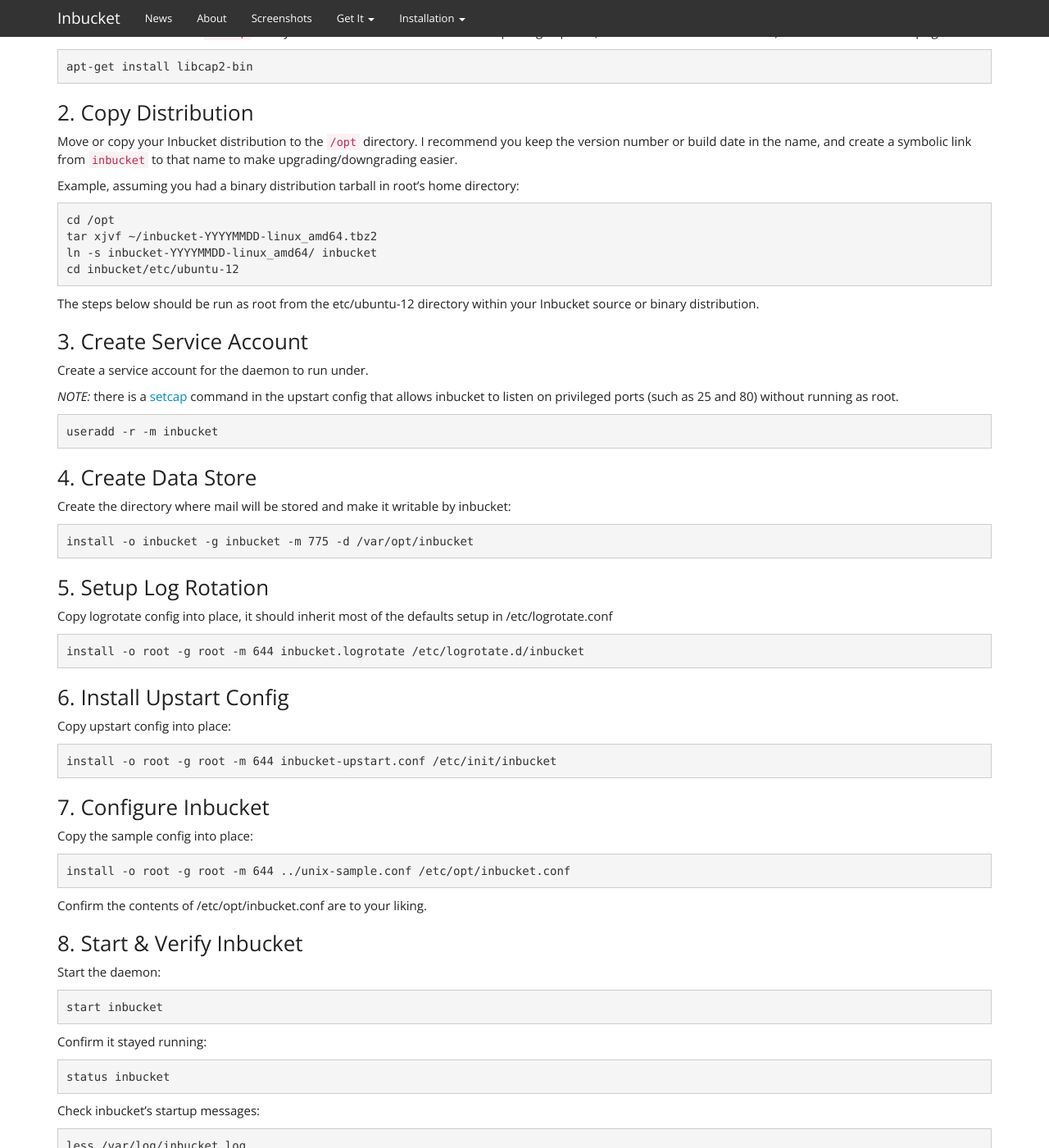
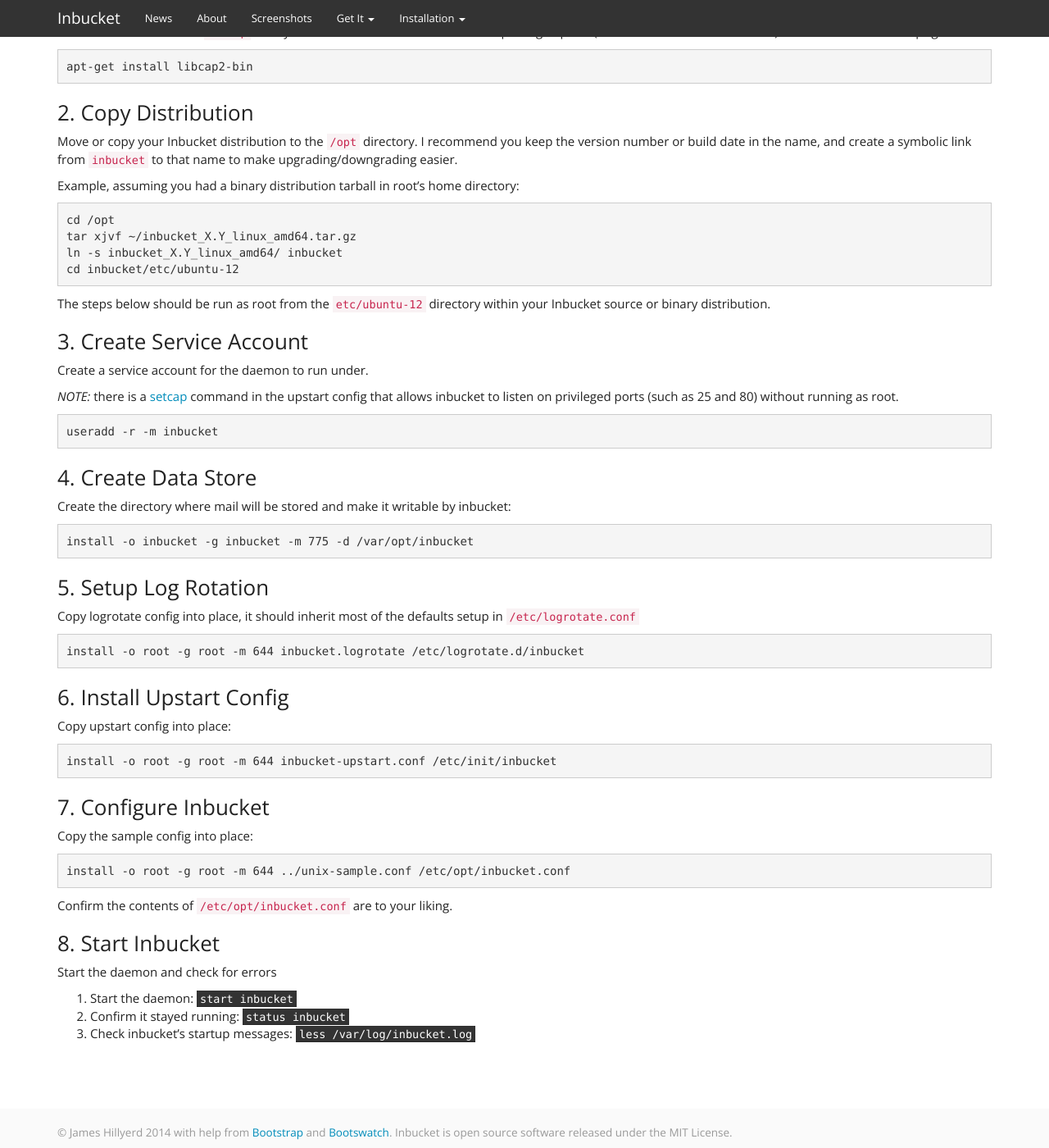
Before and after one commit to inbucket/inbucket.org, a Jekyll site: the page built from installation/ubuntu.md, in a window 1280 px wide and 1400 px high, scrolled down 264 px. Shown: the whole window at 82% size. Built offline with Jekyll 4.4.1, drawn with Linux system fonts in a browser that asks for light colours; nearby versions of some CDN libraries.

Commit message:
Touchups

```diff
--- a/installation/ubuntu.md
+++ b/installation/ubuntu.md
@@ -20,11 +20,11 @@
 Example, assuming you had a binary distribution tarball in root's home directory:
 
     cd /opt
-    tar xjvf ~/inbucket-YYYYMMDD-linux_amd64.tbz2
-    ln -s inbucket-YYYYMMDD-linux_amd64/ inbucket
+    tar xjvf ~/inbucket_X.Y_linux_amd64.tar.gz
+    ln -s inbucket_X.Y_linux_amd64/ inbucket
     cd inbucket/etc/ubuntu-12
 
-The steps below should be run as root from the etc/ubuntu-12 directory within your
+The steps below should be run as root from the `etc/ubuntu-12` directory within your
 Inbucket source or binary distribution.
 
 ### 3. Create Service Account
@@ -42,7 +42,7 @@
 
 ### 5. Setup Log Rotation
 Copy logrotate config into place, it should inherit most of the defaults setup in
-/etc/logrotate.conf
+`/etc/logrotate.conf`
 
     install -o root -g root -m 644 inbucket.logrotate /etc/logrotate.d/inbucket
 
@@ -56,19 +56,13 @@
 
     install -o root -g root -m 644 ../unix-sample.conf /etc/opt/inbucket.conf
 
-Confirm the contents of /etc/opt/inbucket.conf are to your liking.
+Confirm the contents of `/etc/opt/inbucket.conf` are to your liking.
 
-### 8. Start & Verify Inbucket
-Start the daemon:
+### 8. Start Inbucket
+Start the daemon and check for errors
 
-    start inbucket
-
-Confirm it stayed running:
-
-    status inbucket
-
-Check inbucket's startup messages:
-
-    less /var/log/inbucket.log
+1. Start the daemon: <kbd>start inbucket</kbd>
+2. Confirm it stayed running: <kbd>status inbucket</kbd>
+3. Check inbucket's startup messages: <kbd>less /var/log/inbucket.log</kbd>
 
 [1]: http://www.kernel.org/doc/man-pages/online/pages/man7/capabilities.7.html
--- a/news/index.html
+++ b/news/index.html
@@ -40,7 +40,7 @@
     </ul>
   </div>
 
-  <div class="col-sm-3 col-sm-offset-1 blog-sidebar">
+  <div class="visible-md visible-lg col-sm-3 col-sm-offset-1 blog-sidebar">
     <div class="sidebar-module">
       <h4>All Posts</h4>
       <ol class="list-unstyled">
```
Also changed, not shown: installation/from-source.md (+5 -5 lines), installation/redhat.md (+12 -18 lines).
